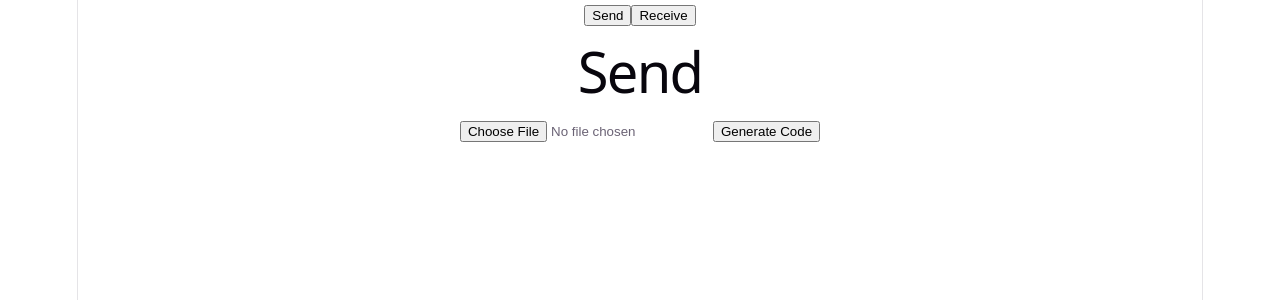
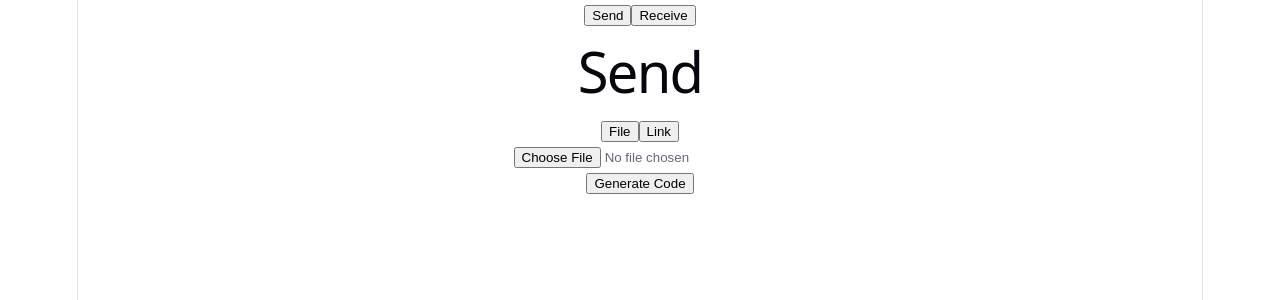
Before and after one commit to muhammadaaribali/dropit, a React app in the folder frontend/: page / in a window 1280 px wide. Shown: the top 300 px of the page. Built offline with nearby package versions, Linux system fonts and the light colour scheme; the HTML template or start-up script is replaced by a standard one.

Commit message:
link share functionality

```diff
--- a/frontend/src/pages/Send.jsx
+++ b/frontend/src/pages/Send.jsx
@@ -6,6 +6,8 @@ function Send(){
     const [code, setCode]= useState("");
     const [loading, setLoading]=useState(false);
     const [error, setError]= useState("");
+    const [mode,setMode]= useState("file");
+    const [url, setUrl]= useState("");
 
     const handleFileChange= (event)=> {
 
@@ -21,8 +23,14 @@ function Send(){
     };
 
     const handleUpload = async()=>{
-        if(!file){
+
+        if(mode === "file"&& !file){
             setError("Please select a file");
+            return;
+        }
+
+        if(mode === "link"&& !url.trim()){
+            setError("Please enter a URL");
             return;
         }
 
@@ -31,6 +39,8 @@ function Send(){
         setCode("");
 
         try{
+            if(mode === "file"){
+
                 const formData= new FormData();
 
                 formData.append("file",file);
@@ -38,6 +48,16 @@ function Send(){
                 const response = await api.post("/share/upload",formData);
 
                 setCode(response.data.code);
+            } else{
+                const response = await api.post("/share/share-link",
+                    {
+                        url:url
+                    }
+                );
+
+                setCode(response.data.code);
+            }
+
         } catch(error){
             console.error(error);
             setError("Upload failed");
@@ -49,6 +69,30 @@ function Send(){
     return (
         <div>
             <h1>Send</h1>
+            <div>
+                <button
+                    onClick={()=>{
+                        setMode("file");
+                        setError("");
+                        setCode("");
+                    }}
+                >
+                    File
+                </button>
+
+                <button
+                    onClick={()=>{
+                        setMode("link");
+                        setError("");
+                        setCode("");
+                    }}
+                >
+                    Link
+                </button>
+            </div>
+
+            {mode === "file" && (
+                <div>
                     <input
                         type="file"
                         onChange={handleFileChange}
@@ -59,12 +103,26 @@ function Send(){
                             Selected: {file.name}
                         </p>
                     )}
+                </div>
+            )}
+
+            {/* conditional rendring */}
+            {mode === "link" && (
+                <div>
+                    <input
+                        type="url"
+                        placeholder="Enter URL"
+                        value={url}
+                        onChange={(event)=> setUrl(event.target.value)}
+                    />
+                </div>
+            )}
 
             <button
                 onClick={handleUpload}
                 disabled={loading}
             >
-                    {loading ? "Uploading...": "Generate Code"}
+                {loading ? "Generating...":"Generate Code"}
             </button>
 
             {code && (
```
Lines whose indentation alone changed are shown as unchanged.
